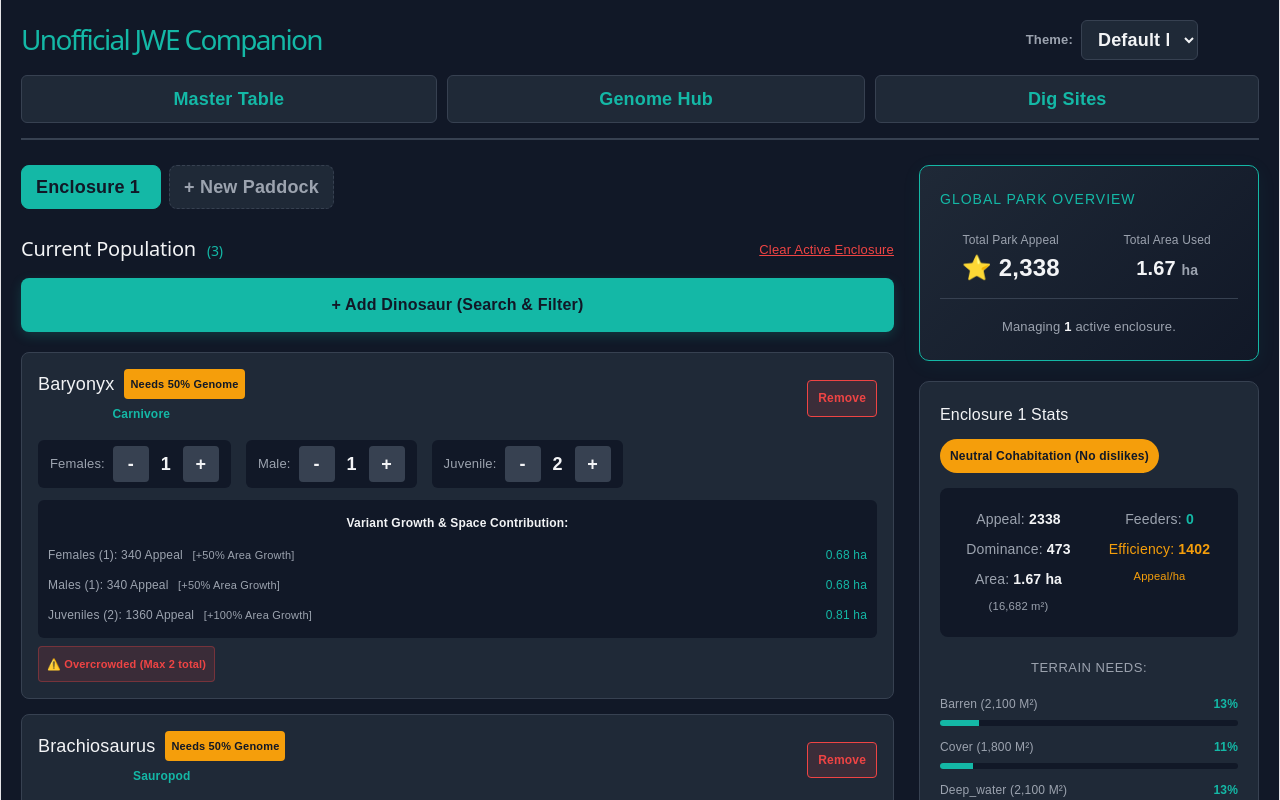
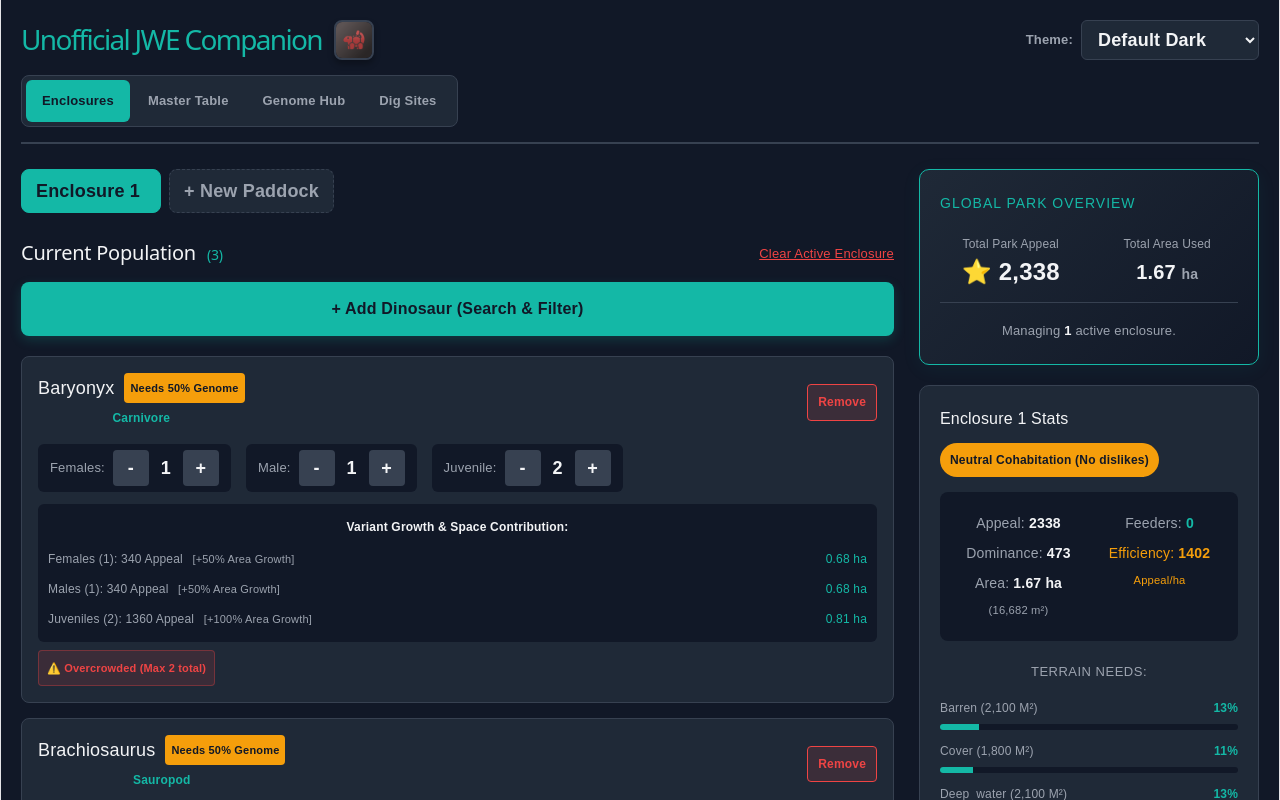
Before and after one commit to Bedolla233/JWECompanion, a React (Vite) app: page / in a window 1280 px wide. Shown: the top 800 px of the page. Built offline with nearby package versions, Linux system fonts and the light colour scheme.

Commit message:
Change View buttons to Table

```diff
--- a/src/App.tsx
+++ b/src/App.tsx
@@ -8,6 +8,8 @@
   findOptimalTankmates,
   evaluateSpeciesPair,
   calculateGlobalParkStats,
+  encodeParkData,
+  decodeParkData,
 } from './utils/logicEngine';
 
 const themes = {
@@ -57,8 +59,23 @@
 
   const t = themes[currentTheme] || themes.default;
 
-  // 1. STATE RESTRUCTURE & AUTO-MIGRATION
+  // 1. STATE RESTRUCTURE, AUTO-MIGRATION, & URL PARSING
   const [paddocks, setPaddocks] = useState(() => {
+    // Check if user opened a shared URL link first
+    try {
+      const params = new URLSearchParams(window.location.search);
+      const parkParam = params.get('park');
+      if (parkParam) {
+        const sharedPark = decodeParkData(parkParam);
+        if (sharedPark) {
+          // Clean the URL bar so it doesn't stay cluttered
+          window.history.replaceState({}, document.title, window.location.pathname);
+          return sharedPark;
+        }
+      }
+    } catch (e) {}
+
+    // Fallback to local storage
     const savedPaddocks = localStorage.getItem('jwe3_paddocks');
     if (savedPaddocks) {
       try {
@@ -66,6 +83,7 @@
       } catch (e) {}
     }
 
+    // Legacy migration check
     const legacySaved = localStorage.getItem('jwe3_paddock');
     if (legacySaved) {
       try {
@@ -75,6 +93,8 @@
         }
       } catch (e) {}
     }
+
+    // Default park
     return [{
       id: 'pad-1',
       name: 'Enclosure 1',
@@ -119,6 +139,7 @@
   const activePaddock = paddocks.find(p => p.id === activePaddockId) || paddocks[0];
   const currentRoster = activePaddock?.roster || [];
 
+  // --- MULTI-PADDOCK ACTIONS ---
   const handleAddPaddock = () => {
     const newId = 'pad-' + Date.now();
     setPaddocks([...paddocks, { id: newId, name: `Enclosure ${paddocks.length + 1}`, roster: [] }]);
@@ -166,6 +187,49 @@
 
   const handleReset = () => {
     if (window.confirm('Clear all dinosaurs from this enclosure?')) updateActiveRoster([]);
+  };
+
+  // --- SHARE & EXPORT HANDLERS ---
+  const handleShareLink = () => {
+    const encoded = encodeParkData(paddocks);
+    if (encoded) {
+      const shareUrl = `${window.location.origin}${window.location.pathname}?park=${encoded}`;
+      navigator.clipboard.writeText(shareUrl);
+      alert("Shareable link copied to clipboard!");
+    } else {
+      alert("Failed to generate link.");
+    }
+  };
+
+  const handleExportPark = () => {
+    const dataStr = "data:text/json;charset=utf-8," + encodeURIComponent(JSON.stringify(paddocks, null, 2));
+    const downloadAnchor = document.createElement('a');
+    downloadAnchor.setAttribute("href", dataStr);
+    downloadAnchor.setAttribute("download", `jwe_park_${Date.now()}.json`);
+    document.body.appendChild(downloadAnchor);
+    downloadAnchor.click();
+    downloadAnchor.remove();
+  };
+
+  const handleImportPark = (event) => {
+    const fileReader = new FileReader();
+    if (event.target.files && event.target.files[0]) {
+      fileReader.readAsText(event.target.files[0], "UTF-8");
+      fileReader.onload = (e) => {
+        try {
+          const importedData = JSON.parse(e.target.result);
+          if (Array.isArray(importedData) && importedData[0].roster) {
+            setPaddocks(importedData);
+            setActivePaddockId(importedData[0]?.id || 'pad-1');
+            alert("Park imported successfully!");
+          } else {
+            alert("Invalid park file format.");
+          }
+        } catch (error) {
+          alert("Failed to parse JSON file.");
+        }
+      };
+    }
   };
 
   const summary = calculatePaddockSpace(currentRoster) || {};
@@ -292,8 +356,25 @@
 
       <div style={{ maxWidth: '100%', margin: '0 auto' }}>
         <header style={{ display: 'flex', flexDirection: 'column', gap: '15px', marginBottom: '25px', borderBottom: `2px solid ${t.border}`, paddingBottom: '15px' }}>
+
           <div style={{ display: 'flex', justifyContent: 'space-between', alignItems: 'center', flexWrap: 'wrap', gap: '10px' }}>
-            <div><h1 style={{ margin: 0, color: t.primary, fontSize: '28px', lineHeight: '1.2' }}>Unofficial JWE Companion</h1></div>
+          <div>
+            <h1 style={{ margin: 0, color: t.primary, fontSize: '28px', lineHeight: '1.2', display: 'flex', alignItems: 'center', gap: '12px' }}>
+            Unofficial JWE Companion
+              <img
+                src="/images/icons/Mobile_Icon.png"
+                alt="App Logo"
+                style={{
+                  width: '40px',
+                  height: '40px',
+                  borderRadius: '8px',
+                  objectFit: 'cover',
+                  border: `2px solid ${t.border}`,
+                  boxShadow: '0 4px 6px rgba(0, 0, 0, 0.3)'
+                }}
+              />
+            </h1>
+          </div>
 
             <div style={{ display: 'flex', alignItems: 'center', gap: '8px' }}>
               <span style={{ fontSize: '13px', color: t.textMuted, fontWeight: 'bold' }}>Theme:</span>
@@ -309,7 +390,7 @@
                   fontWeight: 'bold',
                   outline: 'none',
                   cursor: 'pointer',
-                  width: '50%'
+                  width: 'auto'
                 }}
               >
                 <option value="default">Default Dark</option>
@@ -319,13 +400,80 @@
             </div>
           </div>
 
-          <div style={{ display: 'flex', flexWrap: 'wrap', gap: '10px' }}>
-            {activeView !== 'planner' && (
-              <button onClick={() => setActiveView('planner')} style={{ flex: '1 1 auto', background: t.primary, color: t.bgMain, border: `1px solid ${t.primary}`, padding: '10px 16px', borderRadius: '6px', cursor: 'pointer', fontWeight: 'bold', whiteSpace: 'nowrap' }}>← Return to Planner</button>
-            )}
-            <button onClick={() => setActiveView('table')} style={{ flex: '1 1 auto', background: activeView === 'table' ? t.primary : t.bgCard, color: activeView === 'table' ? t.bgMain : t.primary, border: `1px solid ${activeView === 'table' ? t.primary : t.border}`, padding: '10px 16px', borderRadius: '6px', cursor: activeView === 'table' ? 'default' : 'pointer', fontWeight: 'bold', whiteSpace: 'nowrap' }}>Master Table</button>
-            <button onClick={() => setActiveView('genomes')} style={{ flex: '1 1 auto', background: activeView === 'genomes' ? t.primary : t.bgCard, color: activeView === 'genomes' ? t.bgMain : t.primary, border: `1px solid ${activeView === 'genomes' ? t.primary : t.border}`, padding: '10px 16px', borderRadius: '6px', cursor: activeView === 'genomes' ? 'default' : 'pointer', fontWeight: 'bold', whiteSpace: 'nowrap' }}>Genome Hub</button>
-            <button onClick={() => setActiveView('digsites')} style={{ flex: '1 1 auto', background: activeView === 'digsites' ? t.primary : t.bgCard, color: activeView === 'digsites' ? t.bgMain : t.primary, border: `1px solid ${activeView === 'digsites' ? t.primary : t.border}`, padding: '10px 16px', borderRadius: '6px', cursor: activeView === 'digsites' ? 'default' : 'pointer', fontWeight: 'bold', whiteSpace: 'nowrap' }}>Dig Sites</button>
+          <div style={{ display: 'flex', overflowX: 'auto' }} className="custom-scrollbar">
+            <div style={{
+              display: 'inline-flex',
+              background: t.bgCard,
+              border: `1px solid ${t.border}`,
+              borderRadius: '8px',
+              padding: '4px',
+              gap: '2px'
+            }}>
+              <button
+                onClick={() => setActiveView('planner')}
+                style={{
+                  background: activeView === 'planner' ? t.primary : 'transparent',
+                  color: activeView === 'planner' ? t.bgMain : t.textMuted,
+                  border: 'none',
+                  padding: '8px 16px',
+                  borderRadius: '6px',
+                  cursor: activeView === 'planner' ? 'default' : 'pointer',
+                  fontWeight: 'bold',
+                  fontSize: '13px',
+                  whiteSpace: 'nowrap',
+                  transition: 'all 0.2s ease'
+                }}>
+                Enclosures
+              </button>
+              <button
+                onClick={() => setActiveView('table')}
+                style={{
+                  background: activeView === 'table' ? t.primary : 'transparent',
+                  color: activeView === 'table' ? t.bgMain : t.textMuted,
+                  border: 'none',
+                  padding: '8px 16px',
+                  borderRadius: '6px',
+                  cursor: activeView === 'table' ? 'default' : 'pointer',
+                  fontWeight: 'bold',
+                  fontSize: '13px',
+                  whiteSpace: 'nowrap',
+                  transition: 'all 0.2s ease'
+                }}>
+                Master Table
+              </button>
+              <button
+                onClick={() => setActiveView('genomes')}
+                style={{
+                  background: activeView === 'genomes' ? t.primary : 'transparent',
+                  color: activeView === 'genomes' ? t.bgMain : t.textMuted,
+                  border: 'none',
+                  padding: '8px 16px',
+                  borderRadius: '6px',
+                  cursor: activeView === 'genomes' ? 'default' : 'pointer',
+                  fontWeight: 'bold',
+                  fontSize: '13px',
+                  whiteSpace: 'nowrap',
+                  transition: 'all 0.2s ease'
+                }}>
+                Genome Hub
+              </button>
+              <button
+                onClick={() => setActiveView('digsites')}
+                style={{
+                  background: activeView === 'digsites' ? t.primary : 'transparent',
+                  color: activeView === 'digsites' ? t.bgMain : t.textMuted,
+                  border: 'none',
+                  padding: '8px 16px',
+                  borderRadius: '6px',
+                  cursor: activeView === 'digsites' ? 'default' : 'pointer',
+                  fontWeight: 'bold',
+                  fontSize: '13px',
+                  whiteSpace: 'nowrap',
+                  transition: 'all 0.2s ease'
+                }}>
+                Dig Sites
+              </button>
+            </div>
           </div>
         </header>
 
@@ -509,6 +657,11 @@
                   }
                 )
               )}
+              <div style={{ display: 'flex', alignItems: 'center', gap: '10px', flexWrap: 'wrap' }}>
+            <button onClick={handleShareLink} style={{ background: t.bgCard, border: `1px solid ${t.primary}`, color: t.primary, padding: '8px 12px', borderRadius: '6px', fontWeight: 'bold', cursor: 'pointer', fontSize: '13px' }}>
+              🔗 Copy Share Link
+            </button>
+          </div>
             </div>
 
             <div className="dashboard-col" style={{ position: 'sticky', top: '20px' }}>
--- a/src/utils/logicEngine.js
+++ b/src/utils/logicEngine.js
@@ -524,3 +524,34 @@
     }
   };
 };
+
+//Encodes the park array into a URL-safe Base64 string.
+// TODO: Improve with User Login
+export const encodeParkData = (paddocks) => {
+  try {
+    const jsonString = JSON.stringify(paddocks);
+    // encodeURIComponent handles special characters safely before Base64 encoding
+    return btoa(encodeURIComponent(jsonString));
+  } catch (error) {
+    console.error("Failed to encode park data:", error);
+    return null;
+  }
+};
+
+// Decodes a Base64 string back into a valid paddocks array.
+export const decodeParkData = (encodedString) => {
+  try {
+    const decodedJson = decodeURIComponent(atob(encodedString));
+    const parsed = JSON.parse(decodedJson);
+
+    // Safety Check: Ensure it's a valid array and looks like a paddock object
+    if (Array.isArray(parsed) && parsed.length > 0 && parsed[0].roster) {
+      return parsed;
+    }
+    console.warn("Decoded data is not a valid park structure.");
+    return null;
+  } catch (error) {
+    console.error("Failed to decode park data:", error);
+    return null;
+  }
+};
```
